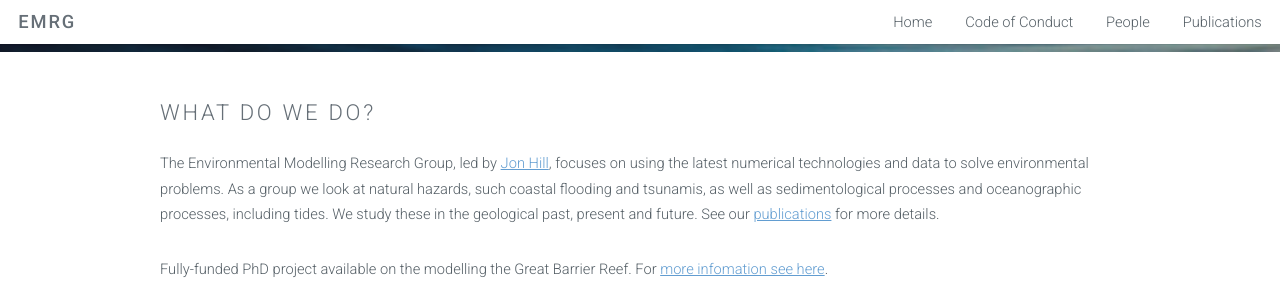
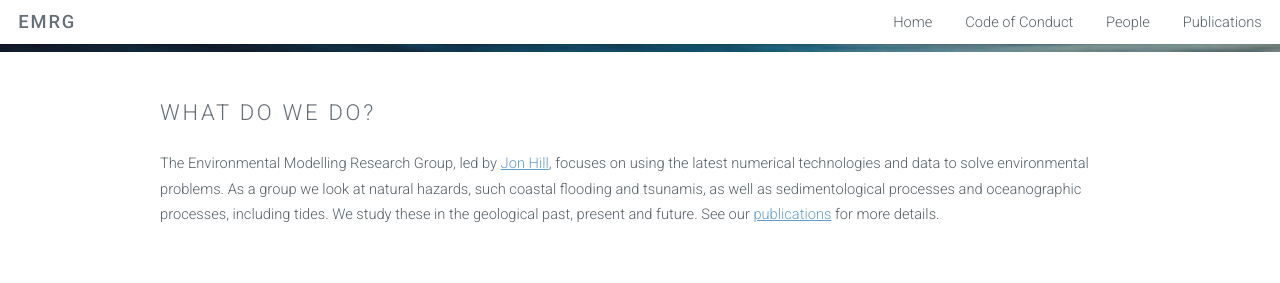
Before and after one commit to EnvModellingGroup/EnvModellingGroup.github.io, a Jekyll site: the page built from index.html, in a window 1280 px wide and 900 px high, scrolled down 547 px, cut to the strip 0-283 px from the top of the window. Built offline with Jekyll 4.4.1, drawn with Linux system fonts in a browser that asks for light colours.

Commit message:
removing phd advert

```diff
--- a/index.html
+++ b/index.html
@@ -13,7 +13,6 @@ keywords: York, University of York, Jon Hill, Hill, Hill lab, computational flui
 		    and data to solve environmental problems. As a group we look at natural hazards, such coastal flooding and tsunamis,
 		    as well as sedimentological processes and oceanographic processes, including tides.
 		    We study these in the geological past, present and future. See our <a href="publications/">publications</a> for more details.</p>
-	    <p>Fully-funded PhD project available on the modelling the Great Barrier Reef. For <a href="https://www.findaphd.com/search/ProjectDetails.aspx?PJID=102702">more infomation see here</a>.</p>
             <div class="row">
 				   <div class="6u">
                   <p>
```
